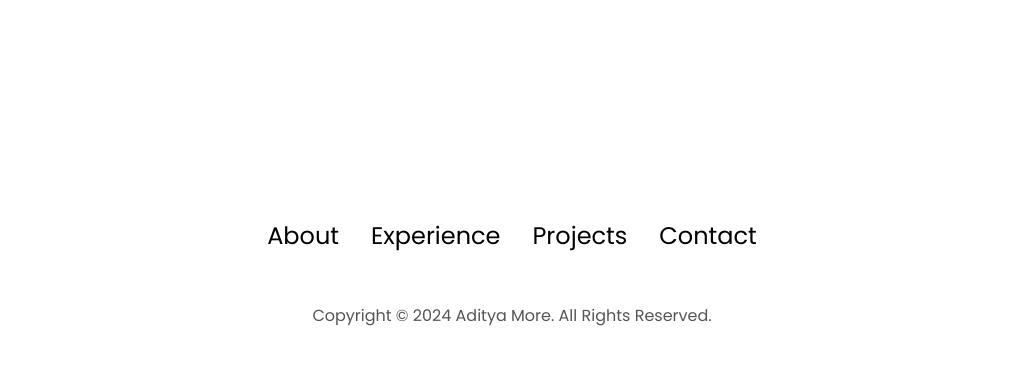
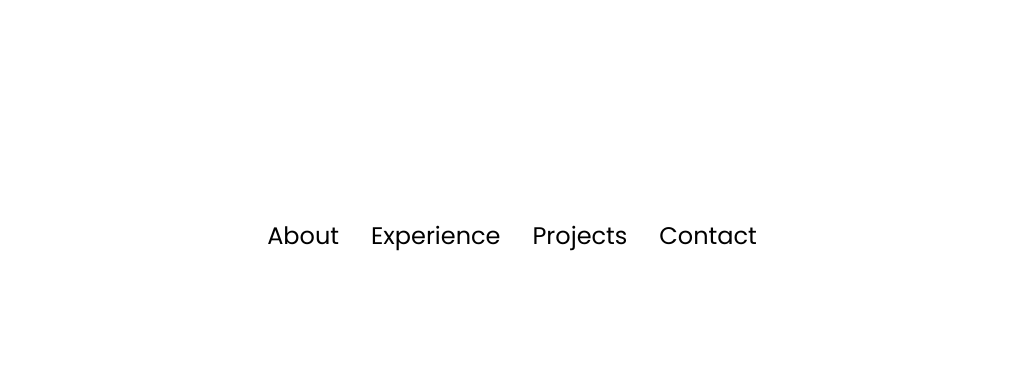
Before and after one commit to dmanojj/portfolio, a plain HTML site: page index.html in a window 1280 px wide. Shown: the part 4664-5029 px from the top of the page, without its empty margins (128-1151 px from the left). Drawn offline with Linux system fonts and the light colour scheme.

Commit message:
Update index.html

```diff
--- a/index.html
+++ b/index.html
@@ -364,7 +364,7 @@
                 </ul>
             </div>
         </nav>
-        <p>Copyright &#169; 2024 Aditya More. All Rights Reserved.</p>
+
     </footer>
 
     <script src="script.js"></script>
```
